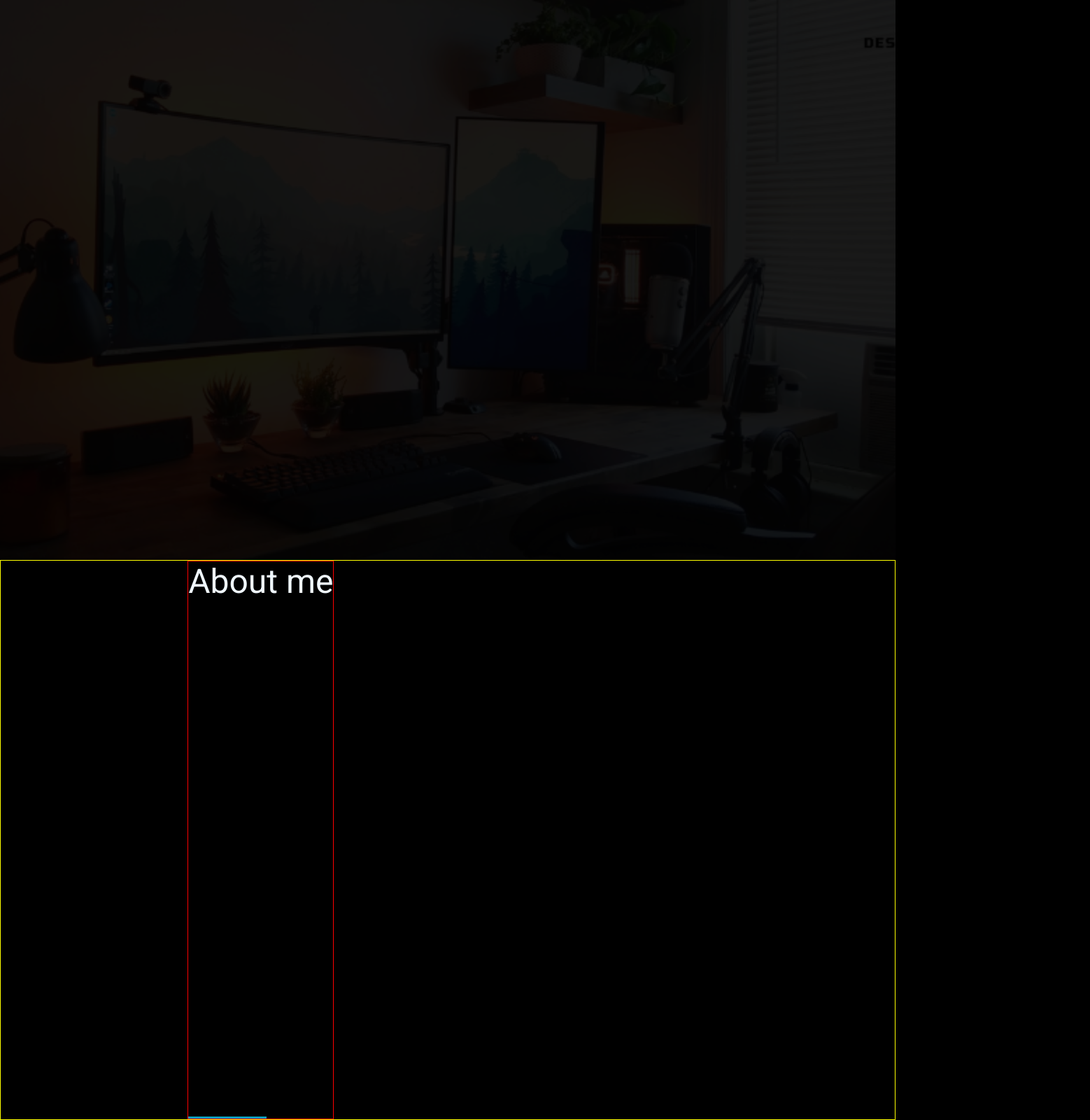
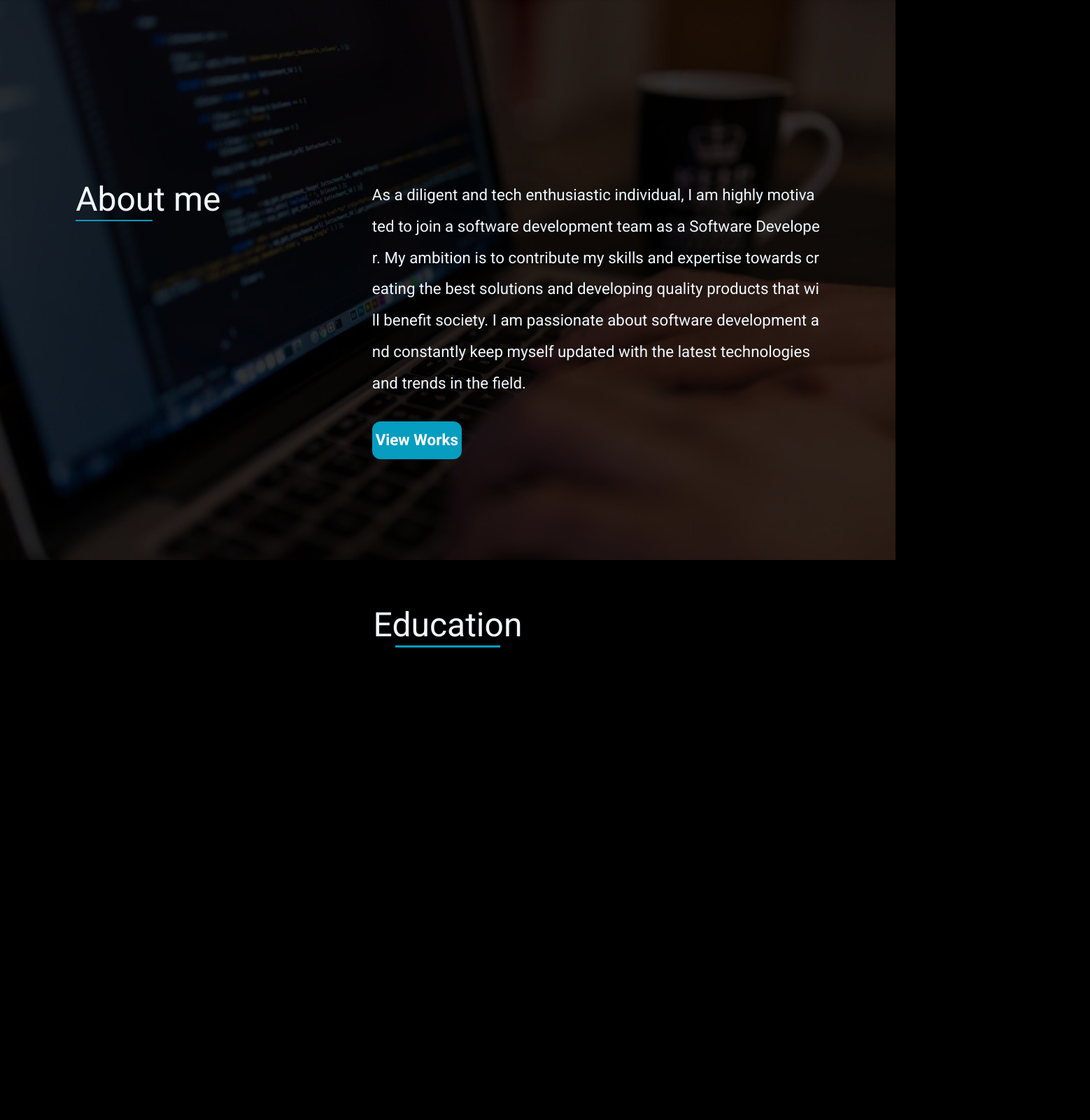
Before and after one commit to VISRUTHI-17/portfolio_react, a React (Create React App) app: page /about in a window 1280 px wide. Shown: the top 1600 px of the page at 70% size, 1558 px wide, since content can reach past the window. Built offline with nearby package versions, Linux system fonts and the light colour scheme.

Commit message:
Commit 3

```diff
--- a/src/components/Education.css
+++ b/src/components/Education.css
@@ -1,4 +1,44 @@
-.edu-container{
+.main-education{
+    display: flex;
+    justify-content: space-around;
+    height: 100vh;
+    width: 100%;
+}
+
+.education-title{
+    margin-top: 5%;
+    font-family: 'Roboto', sans-serif;
+    font-size: 3em;
+}
+.education-title {
+    position: relative;
+    line-height: 1.2em;
+  }
+
+.education-title:before{
+
+    position: absolute;
+    left: 15%;
+    top: 1.2em;
+    height: 0;
+    width: 150px;
+    display: flex;
+    justify-content: center;
+    align-items: center;
+    content: '';
+    border-top: 3px solid #059DC0;
+
+}
+
+
+
+
+
+
+
+
+
+/* .edu-container{
     font-size: 2rem;
     position: relative;
     display: block;
@@ -7,7 +47,7 @@
     width: 100%;
     text-align: center;
     /* background-color: blue; */
-}
+/* }
 .rect{
 
     margin-top: 5%;
@@ -28,17 +68,17 @@
 .progress-bar{
     width: 100px;
     height: 100px;
-}
+} */
 
 
-.logo1{
+/* .logo1{
     width: 120px;
     height: 100px;
-}
+} */
 
 
 
-@media screen and (max-width:1040px) {
+/* @media screen and (max-width:1040px) {
 .edu-container {
         font-size: 1rem;
 }
@@ -55,4 +95,4 @@
     height: 80px;
 }
 
-}
+}  */
--- a/src/components/Education.js
+++ b/src/components/Education.js
@@ -9,7 +9,15 @@ import AnimatedProgressProvider from "./AnimatedProgressProvider";
 
 const Education = () => {
   return (
-    <div className="edu-container">
+    <div className="main-education">
+      <p className="education-title">Education</p>
+    </div>
+  );
+};
+
+export default Education;
+
+{/* <div className="edu-container">
       <h1>Education</h1>
       <div className="rect">
         <div>
@@ -121,8 +129,4 @@ const Education = () => {
           </AnimatedProgressProvider>
         </div>
       </div>
-    </div>
-  );
-};
-
-export default Education;
+    </div> */}
--- a/src/components/Image1.css
+++ b/src/components/Image1.css
@@ -15,8 +15,10 @@
 }
 .p-text{
     font-size: 1.4em;
+    font-family: 'Roboto', sans-serif;
 }
 .button{
+    font-family: 'Roboto', sans-serif;
     height: 15%;
     width: 30%;
     background-color: #059DC0;
@@ -35,7 +37,9 @@
 }
 
 
-
+.text{
+    font-family: 'Roboto', sans-serif;
+}
 
 
 
--- a/src/components/Image1.js
+++ b/src/components/Image1.js
@@ -16,7 +16,6 @@ const Image1 = () => {
           <div className="button">Download CV</div>
         </div>
         <div className="image-right">
-          <p>gw7hxjdid</p>
         </div>
       </div>
   );
--- a/src/components/Image2.css
+++ b/src/components/Image2.css
@@ -3,20 +3,60 @@
     justify-content: space-around;
     height: 100vh;
     width: 100%;
-    border: 1px solid yellow;
+    /* border: 1px solid yellow; */
+    background: black;
+    object-fit: cover;
+    background-size: cover;
 }
 
 .main-about-left{
+    height: fit-content;
     font-size: 3em;
-    border: 1px solid red;
-    display: flex;
+    /* border: 1px solid red; */
+    margin-top: 20%;
+}
+.main-about-right{
+    font-family: 'Roboto', sans-serif;
+    margin-top: 20%;
+    font-size: 1.4em;
+    width: 50%;
+    line-height: 2;
+    word-break: break-all;
+}
+.text-underline {
+    position: relative;
+    line-height: 1.2em;
+    font-family: 'Roboto', sans-serif;
+  }
+.text-underline:before{
+
+        position: absolute;
+        left: 0;
+        top: 1.2em;
+        height: 0;
+        width: 110px;
+        content: '';
+        border-top: 2px solid #059DC0;
 
 }
-
-.about-underline{
-    border-bottom: 3px solid #059DC0;
+.button-my-works{
+    font-family: 'Roboto', sans-serif;
+    height: 10%;
+    width: 20%;
+    margin-top: 5%;
+    background-color: #059DC0;
+    color: white;
+    font-weight: bolder;
+    font-size: 1em;
+    display: flex;
+    justify-content: center;
+    align-items: center;
+    border-radius: 12px;
 }
-
+.button-my-works:hover{
+    cursor: pointer;
+    transform: scale(80%);
+}
 .content1 {
     text-align: left;
     position: absolute;
--- a/src/components/Image2.js
+++ b/src/components/Image2.js
@@ -1,21 +1,20 @@
 import React from "react";
 import "./Image2.css";
-import Introimg1 from "../assets/img2.png";
+import Introimg1 from "../assets/img2.jpg";
+import about from "./data.js";
 
 const Image2 = () => {
   return (
-    <div className="Img2">
-      <div className="mask1">
-        <img className="into-img1" src={Introimg1} alt={"Intro Image3"} />
-      </div>
-      <div className="main-about">
+      <div className="main-about" style={{backgroundImage:`url(${Introimg1})`}}>
         <div className="main-about-left">
-          <p className="about-underline">Abou</p> <p>t me</p>
+          <p className="text-underline">About me</p>
         </div>
-        <div className="main-about-right"></div>
+        <div className="main-about-right">
+        <p className="descritpion">{about}</p>
+        <div className="button-my-works">View Works</div>
 
-      </div>
-    </div>
+        </div>
+        </div>
   );
 };
 
--- /dev/null
+++ b/src/components/data.js
@@ -0,0 +1,7 @@
+
+
+const about = `As a diligent and tech enthusiastic individual, I am highly motivated to join a software development team as a Software Developer. My ambition is to contribute my skills and expertise towards creating the best solutions and developing quality products that will benefit society.
+            I am passionate about software development and constantly keep myself updated with the latest technologies and trends in the field.`;
+
+
+export default about;
```
Also changed, not shown: src/assets/img2.jpg (added).
